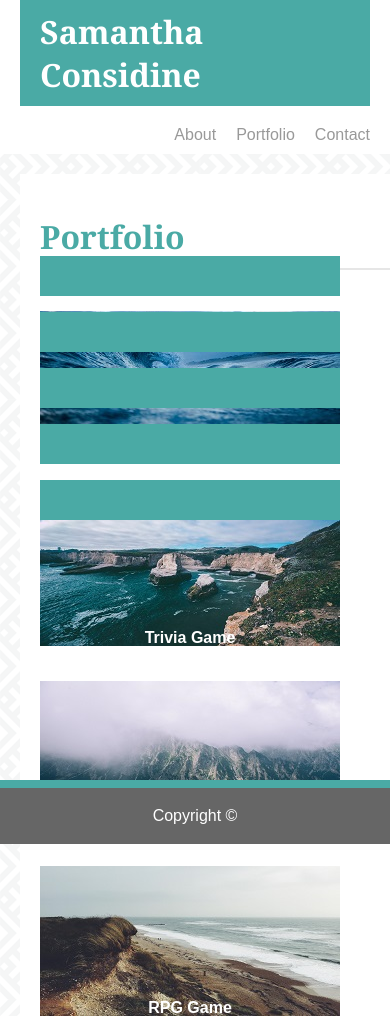
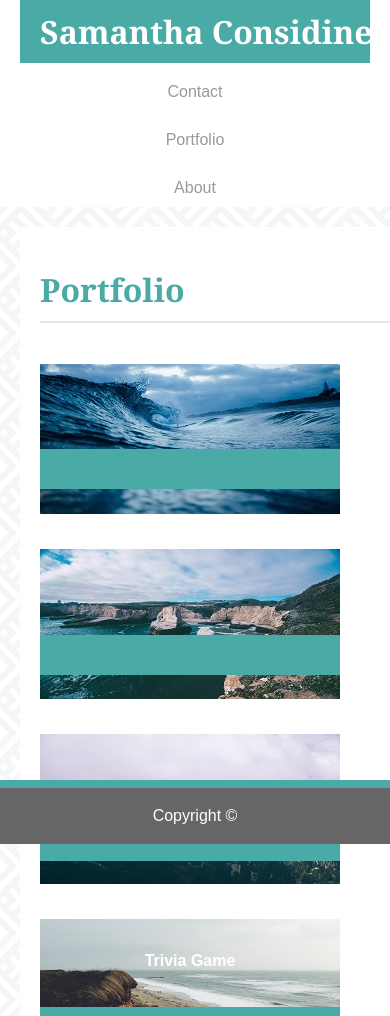
Before and after one commit to slconsidine/Responsive-Portfolio, a plain HTML site: page portfolio.html in a window 390 px wide. Shown: the top 1016 px of the page. Drawn offline with Linux system fonts and the light colour scheme.

Commit message:
Fixed header navigation display for 640px screen size.

```diff
--- a/assets/css/style.css
+++ b/assets/css/style.css
@@ -331,7 +331,25 @@ a {
         position: static;
     }
 
-    /* need code here to make each list item get its own line */
+    #nav1 {
+        width: 100%;
+        margin: 0;
+    }
+
+    #contact {
+        width: 100%;
+        text-align: center;
+    }
+
+    #portfolio {
+        width: 100%;
+        text-align: center;
+    }
+
+    #index {
+        width: 100%;
+        text-align: center;
+    }
 
     .content {
         width: 600px;
@@ -356,3 +374,26 @@ a {
     .image-banner1, .image-banner2, .image-banner3, .image-banner4, .image-banner5 {
         height: 40px;
     }
+
+    .image-banner1 {
+        top: 110px;
+    }
+
+    .image-banner2 {
+        top: 240px;
+    }
+
+    .image-banner3 {
+        top: 370px;
+    }
+
+    .image-banner4 {
+        top: 500px;
+    }
+
+    .image-banner5 {
+        top: 630px;
+    }
+
+
+    /* need code to get the banner p tags to show within the banner divs */
--- a/portfolio.html
+++ b/portfolio.html
@@ -14,9 +14,9 @@
     <header>
         <ul>
             <li><a href="./index.html" id="nav1">Samantha Considine</a></li>
-            <li><a href="./contact.html">Contact</a></li>
-            <li><a href="./portfolio.html">Portfolio</a></li>
-            <li><a href="./index.html">About</a></li>
+            <li><a href="./contact.html" id="contact">Contact</a></li>
+            <li><a href="./portfolio.html" id="portfolio">Portfolio</a></li>
+            <li><a href="./index.html" id="index">About</a></li>
         </ul>
     </header>
 
```
Also changed, not shown: contact.html (+3 -3 lines), index.html (+3 -3 lines).
